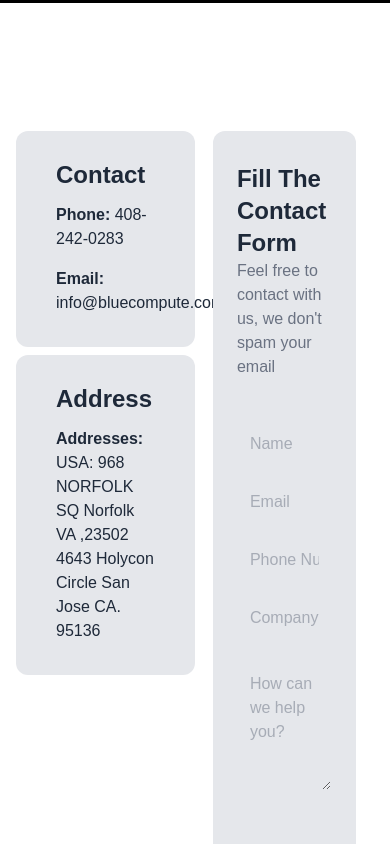
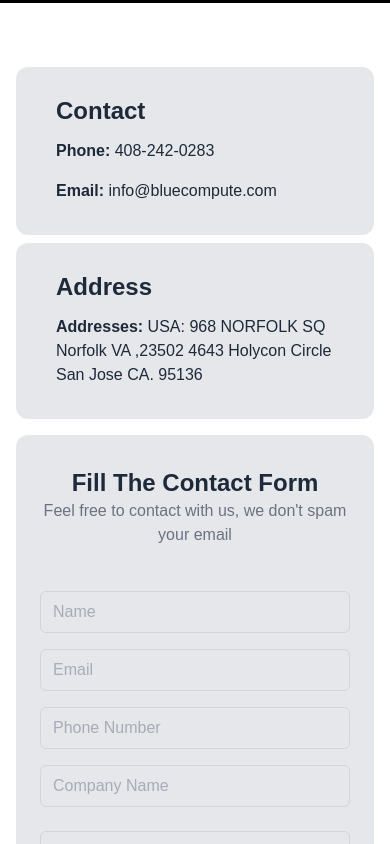
Before and after one commit to nobinbabu94/bluecompute-2025, a Next.js app: page /contact in a window 390 px wide. Shown: the part 820-1664 px from the top of the page. Built offline with nearby package versions, Linux system fonts and the light colour scheme.

Commit message:
contact and privacy policy

```diff
--- a/src/app/components/contact/ContactFormNet.js
+++ b/src/app/components/contact/ContactFormNet.js
@@ -39,27 +39,27 @@ const ContactFormNet = () => {
 
     return (
         <form onSubmit={handleSubmit} name="contact" data-netlify="true"
-            className="w-[80%] px-6 py-8 md:py-16  flex flex-col items-center bg-gray-200 rounded-xl">
+            className="md:w-[80%] w-full px-6 py-8 md:py-16  flex flex-col items-center bg-gray-200 rounded-xl">
             <h3 className="text-2xl text-gray-800  font-bold">Fill The Contact Form</h3>
-            <h4 className="text-base text-gray-500">
+            <h4 className="text-base text-gray-500 md:text-start text-center">
                 Feel free to contact with us, we don't spam your email</h4>
             <div className="w-16 h-1  mb-4"></div>
             <input type="hidden" name="form-name" value="contact" />
             <div className="w-full  grid grid-cols-1 sm:grid-cols-2 gap-4 py-6 place-content-center">
 
-                <input className="px-3 py-2 text-gray-500 border border-gray-200 focus:outline-1 outline-gray-500 rounded-md"
+                <input className="px-3 py-2 text-gray-500 border border-gray-300 focus:outline-1 outline-gray-500 rounded-md"
                     placeholder="Name"
                     type="text" name="name" value={name} onChange={handleChange}
                 />
-                <input className="px-3 py-2 text-gray-500 border border-gray-200 focus:outline-1 outline-gray-500 rounded-md"
+                <input className="px-3 py-2 text-gray-500 border border-gray-300 focus:outline-1 outline-gray-500 rounded-md"
                     placeholder="Email"
                     type="email" name="email" value={email} onChange={handleChange}
                 />
-                <input className="px-3 py-2 text-gray-500 border border-gray-200 focus:outline-1 outline-gray-500 rounded-md"
+                <input className="px-3 py-2 text-gray-500 border border-gray-300 focus:outline-1 outline-gray-500 rounded-md"
                     placeholder="Phone Number"
                     type="phone" name="phone" value={phone} onChange={handleChange}
                 />
-                <input className="px-3 py-2 text-gray-500 border border-gray-200 focus:outline-1 outline-gray-500 rounded-md"
+                <input className="px-3 py-2 text-gray-500 border border-gray-300 focus:outline-1 outline-gray-500 rounded-md"
                     placeholder="Company Name"
                     type="company" name="company" value={company} onChange={handleChange}
                 />
@@ -69,7 +69,7 @@ const ContactFormNet = () => {
 
             </div>
             <div className="w-full grid grid-cols-1 sm:grid-cols-1 ">
-                <textarea className="px-3 py-2 text-gray-500 border border-gray-200 focus:outline-1 outline-gray-500 rounded-md w-full h-32 resize-y"
+                <textarea className="px-3 py-2 text-gray-500 border border-gray-300 focus:outline-1 outline-gray-500 rounded-md w-full h-32 resize-y"
                     type="message" name="message" value={message} onChange={handleChange}
                     placeholder="How can we help you?" />
 
--- a/src/app/contact/page.js
+++ b/src/app/contact/page.js
@@ -38,8 +38,8 @@ const page = () => {
                     </svg>
                 </div>
             </section>
-            <section className="flex justify-between items-start w-full px-4 pt-32">
-                <div className="flex flex-col w-[50%] gap-2 h-full items-center justify-center">
+            <section className="flex md:flex-row flex-col justify-between items-start w-full px-4 md:pt-32 pt-16">
+                <div className="flex flex-col md:w-[50%] w-full gap-2 h-full items-center justify-center">
                     <div className="w-full px-10 py-6 bg-gray-200 text-gray-800 rounded-xl">
                         <h3 className="text-2xl py-1 font-semibold">Contact</h3>
                         <h4 className="py-2">
@@ -62,7 +62,7 @@ const page = () => {
                     </div>
 
                 </div>
-                <div className="flex flex-col w-[50%] h-full items-center justify-start ">
+                <div className="flex flex-row md:flex-col md:w-[50%] md:py-0 py-4 w-full h-full items-center justify-start ">
                     <ContactFormNet />
                 </div>
 
--- a/src/app/privacy-policy/page.js
+++ b/src/app/privacy-policy/page.js
@@ -3,8 +3,8 @@ import React from "react";
 const page = () => {
     return (
         <div className=" text-white font-sans flex flex-col pb-32">
-            <section className="relative flex flex-col justify-center items-center w-full  h-[88vh] bg-black px-4">
-                <h1 className="text-6xl ">
+            <section className="relative flex flex-col justify-center items-center w-full h-[88vh]  bg-black px-4">
+                <h1 className="text-6xl text-center">
                     Privacy Policy
                 </h1>
                  <div className="absolute bottom-4 flex flex-col items-center justify-center mt-8 animate-bounce">
@@ -20,7 +20,7 @@ const page = () => {
                     </svg>
                 </div>
             </section>
-            <section className="text-gray-800 px-24 py-16 flex flex-col gap-4 space-y-6">
+            <section className="text-gray-800 md:px-24 px-4 py-16 flex flex-col gap-4 space-y-6">
                 <p className="text-xl font-semibold">Updated: January 1, 2025</p>
                 <h2 className="text-xl font-semibold">General</h2>
                 <p className="text-lg text-wrap text-ellipsis">
```
